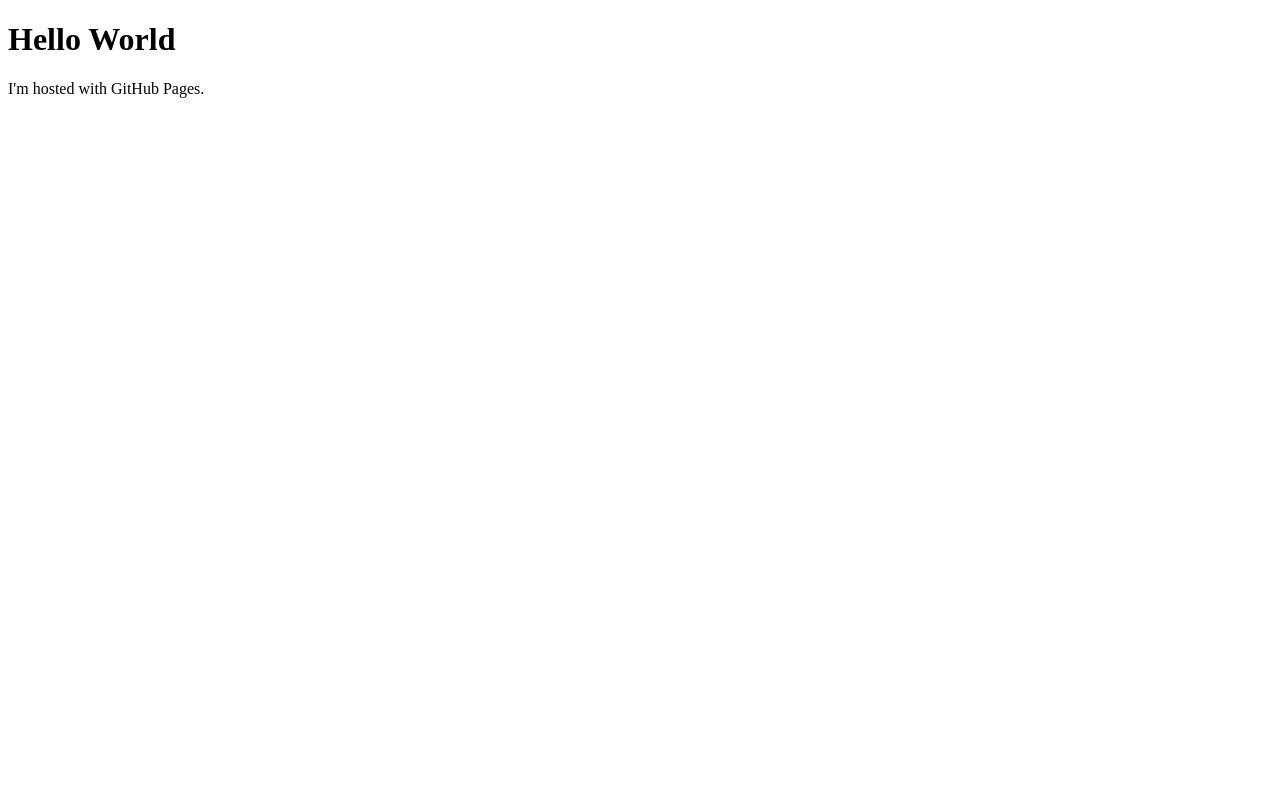
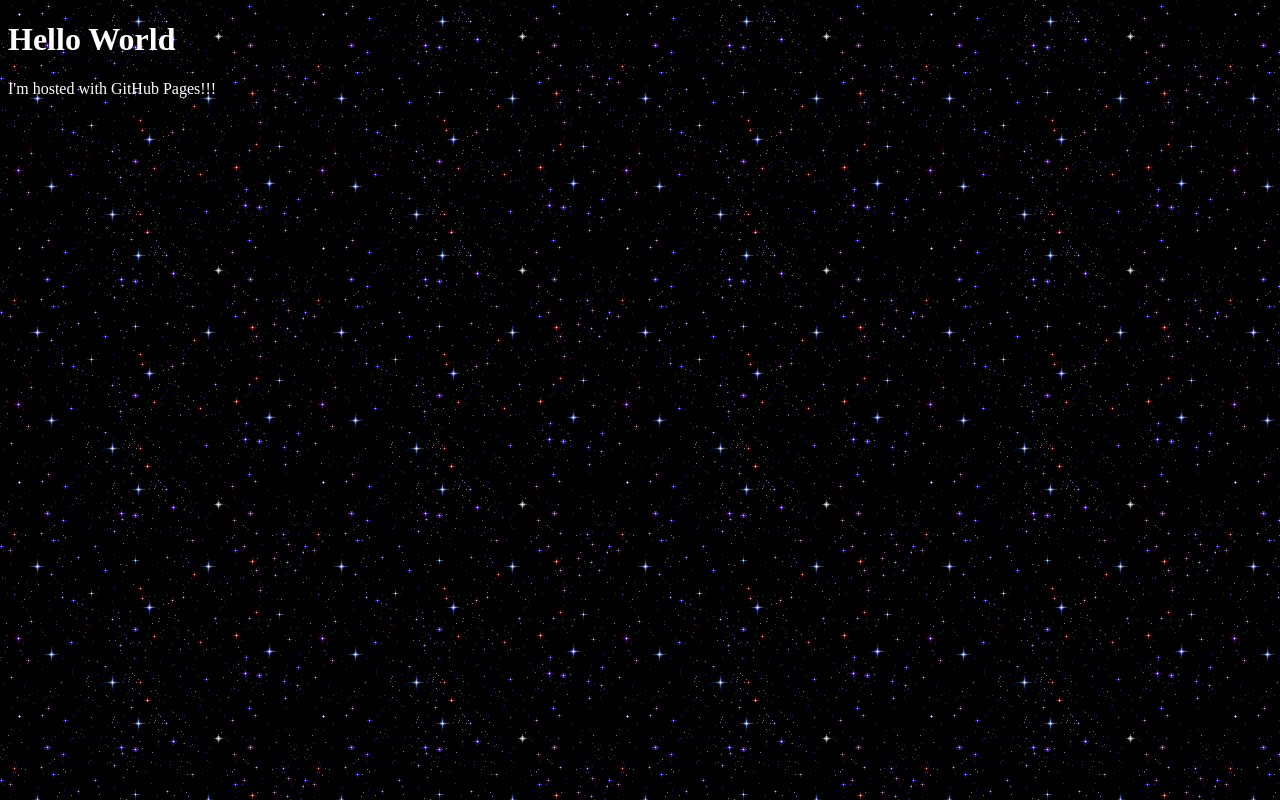
Before and after one commit to quartzjester/quartzjester.github.io, a plain HTML site: page index.html in a window 1280 px wide. Drawn offline with Linux system fonts and the light colour scheme.

Commit message:
Added background

```diff
--- a/index.html
+++ b/index.html
@@ -1,7 +1,16 @@
 <!DOCTYPE html>
 <html>
+<head>
+	<style>
+	body {
+		background-image: url("images/stars.gif");
+	}
+	</style>
+</head>
 <body>
-<h1>Hello World</h1>
-<p>I'm hosted with GitHub Pages.</p>
+
+	<h1 style="color:White;">Hello World</h1>
+	<p style="color:White;">I'm hosted with GitHub Pages!!!</p>
+
 </body>
 </html>
```
Also changed, not shown: images/stars.gif (added).
